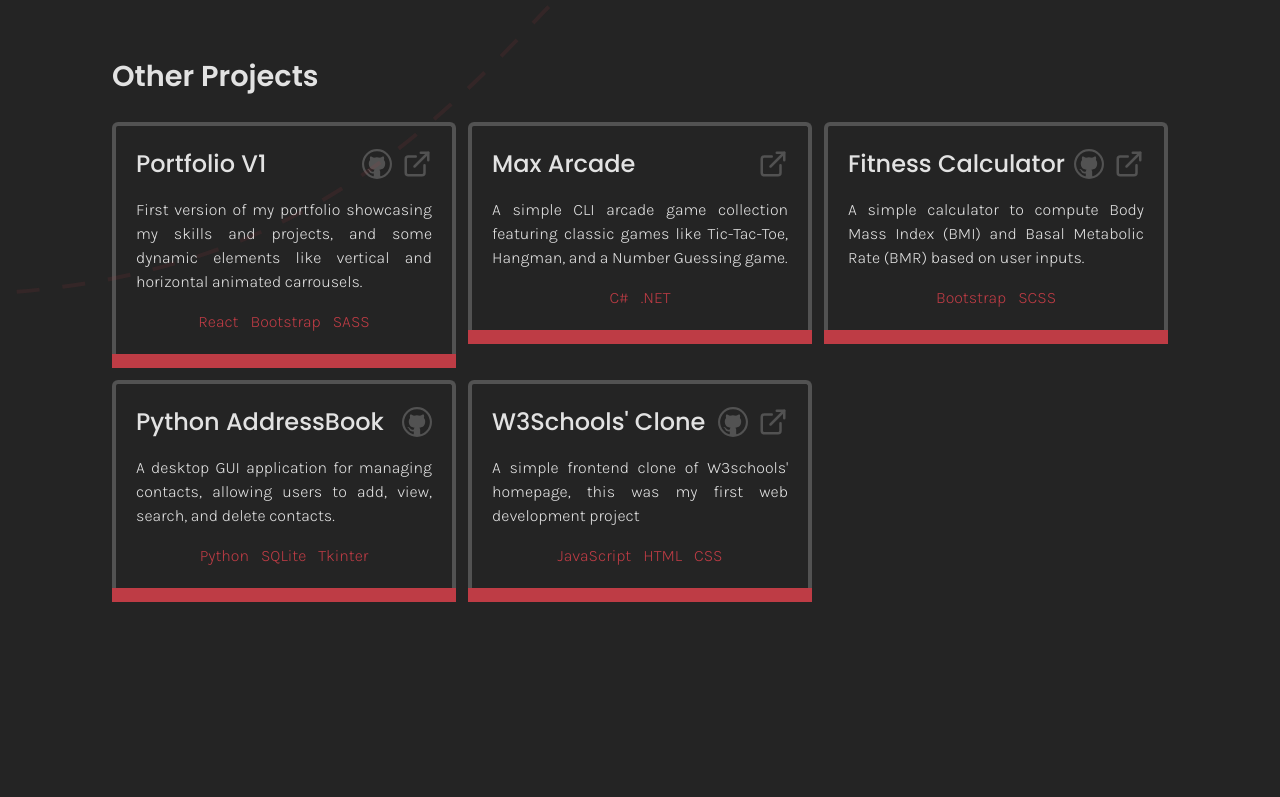
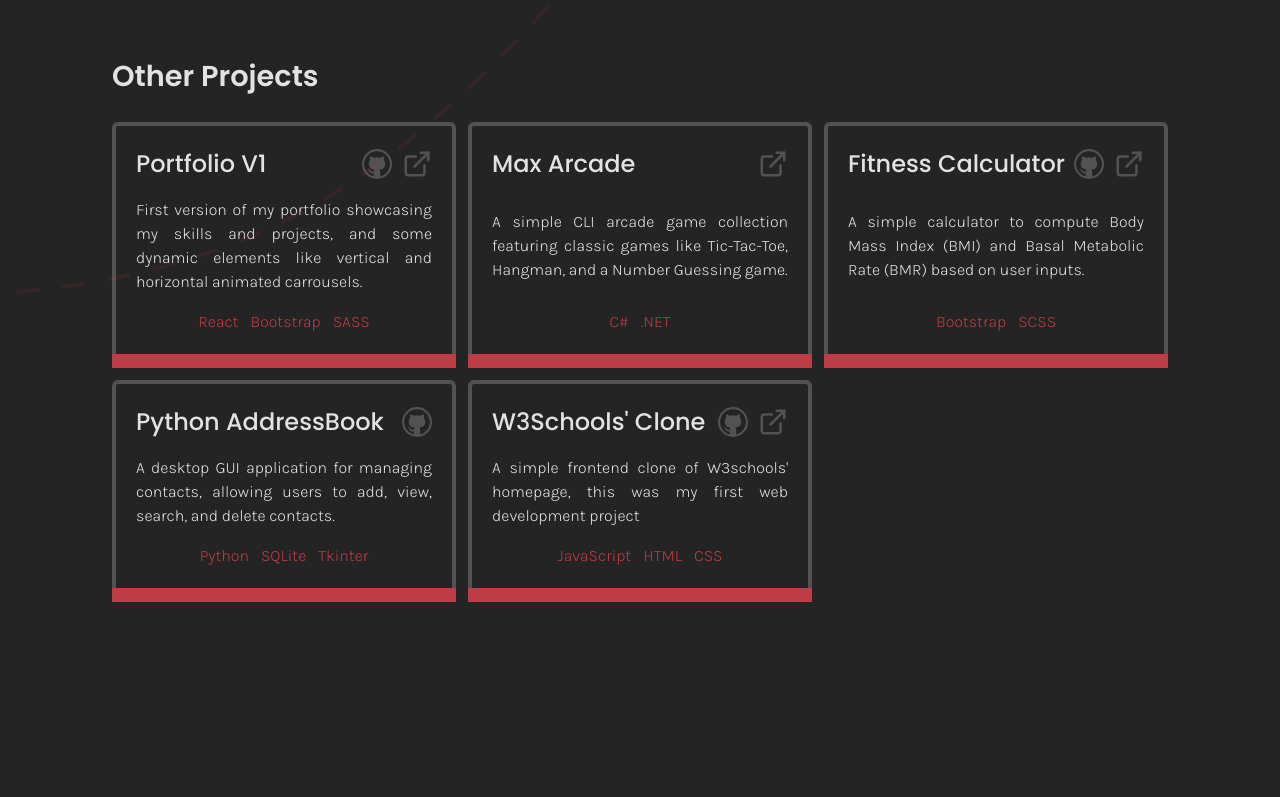
Before and after one commit to maxg02/Portfolio-v2, a React (Vite) app: page / in a window 1280 px wide. Shown: the part 2560-3357 px from the top of the page. Built offline with nearby package versions, Linux system fonts and the light colour scheme.

Commit message:
Some styles fixes

```diff
--- a/src/Components/Card.tsx
+++ b/src/Components/Card.tsx
@@ -2,8 +2,8 @@ import React from "react";
 
 function Card({ children, className }: { children: React.ReactNode; className?: string }) {
     return (
-        <div className={className}>
-            <div className="border-neutral-600 border-4 border-b-0 p-5 flex flex-col gap-y-4 rounded-t-md">
+        <div className={"flex flex-col " + className}>
+            <div className="border-neutral-600 border-4 border-b-0 p-5 flex flex-col gap-y-4 rounded-t-md flex-1">
                 {children}
             </div>
             <div className="w-full h-3.5 bg-custom-red"></div>
--- a/src/Sections/About/About.tsx
+++ b/src/Sections/About/About.tsx
@@ -48,7 +48,7 @@ function About() {
                         using modern technologies.
                     </p>
                     <button
-                        className="flex items-center text-custom-red cursor-pointer border-2 border-custom-red px-5 py-3 rounded-2xl hover:bg-custom-red hover:text-white"
+                        className="flex items-center text-custom-red cursor-pointer border-2 border-custom-red px-5 py-3 rounded-2xl hover:bg-custom-red hover:text-white transition"
                         onClick={() => window.open(cv)}
                     >
                         <CgFileDocument className="me-2 text-2xl" />
--- a/src/Sections/Projects/Components/CommonProject.tsx
+++ b/src/Sections/Projects/Components/CommonProject.tsx
@@ -5,7 +5,7 @@ import Card from "@/Components/Card";
 
 function CommonProject({ project }: { project: project }) {
     return (
-        <Card>
+        <Card className="h-full">
             <div className="flex justify-between">
                 <h4>{project.title}</h4>
                 <div className="flex items-center gap-2.5">
@@ -21,9 +21,8 @@ function CommonProject({ project }: { project: project }) {
                     )}
                 </div>
             </div>
-
-            <p className="text-justify">{project.description}</p>
-            <div className="flex flex-wrap justify-center gap-x-3 text-custom-red mt-auto">
+            <p className="text-justify my-auto">{project.description}</p>
+            <div className="flex flex-wrap justify-center gap-x-3 text-custom-red">
                 {project.stack.map((tech, key) => (
                     <span key={key}>{tech}</span>
                 ))}
--- a/src/index.css
+++ b/src/index.css
@@ -45,6 +45,8 @@
     text-rendering: optimizeLegibility;
     -webkit-font-smoothing: antialiased;
     -moz-osx-font-smoothing: grayscale;
+
+    @apply selection:text-white selection:bg-custom-red;
 }
 .app-container {
     @apply px-8 w-screen md:px-14 xl:px-28 xl:max-w-[1450px];
```
